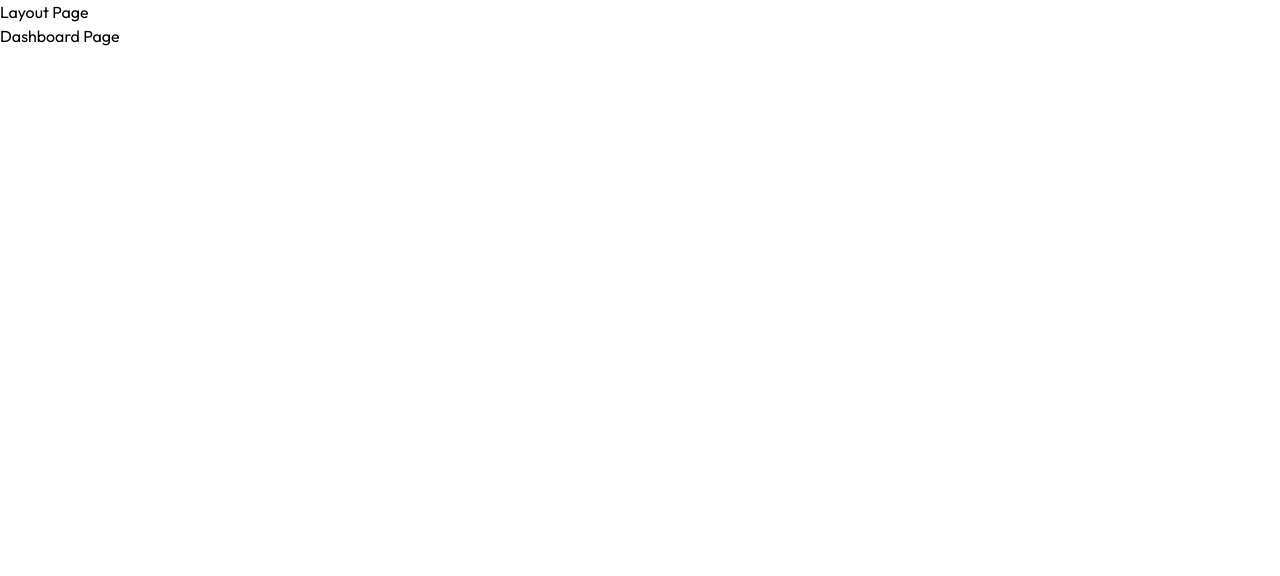
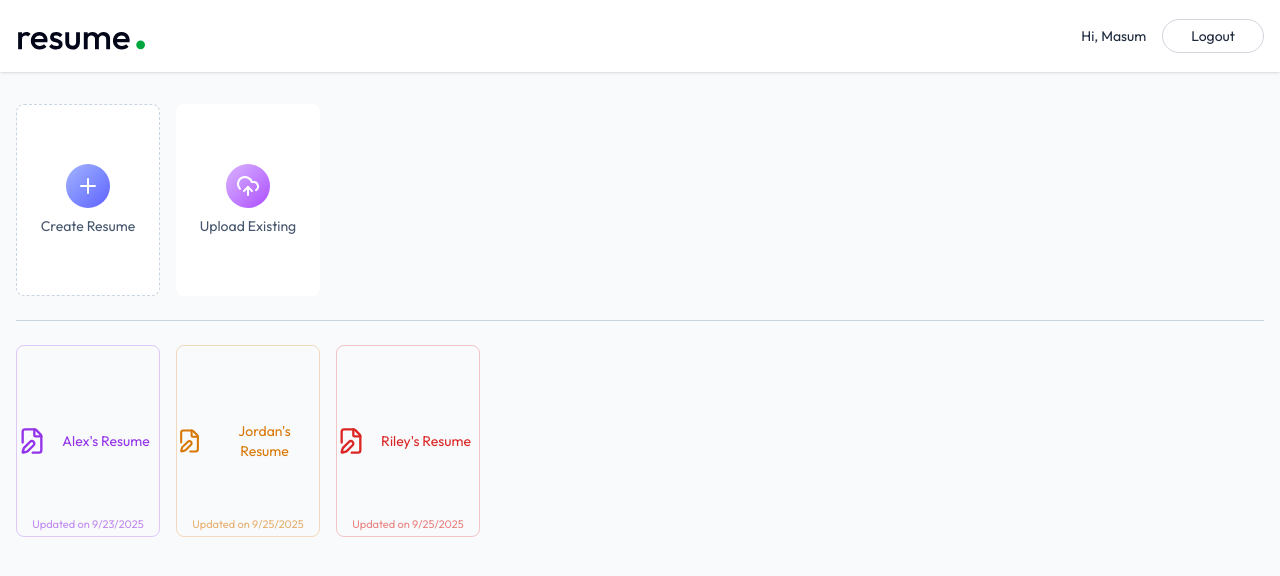
Before and after one commit to Masum0895/Ai_Resume_Builder, a React (Vite) app in the folder client/: page /app in a window 1280 px wide. Shown: the top 576 px of the page. Built offline with nearby package versions, Linux system fonts and the light colour scheme.

Commit message:
Dashboard Completed

```diff
--- /dev/null
+++ b/client/src/components/Navbar.jsx
@@ -0,0 +1,26 @@
+import React from 'react'
+import { Link, useNavigate } from 'react-router-dom'
+
+const Navbar = () => {
+    const user = {name: 'Masum'}
+    const navigate = useNavigate()
+
+    const logoutUser = ()=>{
+        navigate('/')
+    }
+  return (
+    <div className='shadow bg-white'>
+        <nav className='flex items-center justify-between max-w-7xl mx-auto px-4 py-3.5 text-slate-800 transition-all'>
+            <Link to='/'>
+                <img src="/logo.svg" alt="logo" className='h-11 w-auto'/>
+            </Link>
+            <div className='flex items-center gap-4 text-sm'>
+                <p className='max-sm:hidden'>Hi, {user?.name}</p>
+                <button onClick={logoutUser} className='bg-white hover:bg-slate-50 border border-gray-300 px-7 py-1.5 rounded-full active:scale-95 transition-all'>Logout</button>
+            </div>
+        </nav>
+    </div>
+  )
+}
+
+export default Navbar
--- a/client/src/index.css
+++ b/client/src/index.css
@@ -10,4 +10,10 @@
   button {
     @apply cursor-pointer;
   }
+  input:not([type="checkbox"]){
+    @apply outline-none focus:ring border border-gray-300 focus:ring-blue-500 focus:border-blue-500 rounded-lg;
+  }
+  textarea {
+    @apply outline-none focus:ring border border-gray-300 focus:ring-blue-500 focus:border-blue-500 rounded-lg;
+  }
 }
--- a/client/src/pages/Dashboard.jsx
+++ b/client/src/pages/Dashboard.jsx
@@ -1,9 +1,131 @@
-import React from 'react'
+import { FilePen, PencilIcon, PlusIcon, TrashIcon, UploadCloudIcon,UploadCloud, XIcon } from 'lucide-react'
+import React, { useEffect, useState } from 'react'
+import { dummyResumeData } from '../assets/assets'
+import { useNavigate } from 'react-router-dom'
 
 const Dashboard = () => {
+  const colors = ["#9333ea","#d97706","#dc2626","#0284c7","#16a34a"]
+  const [allResumes, setAllResumes] = useState([])
+  const [showCreateResume, setShowCreateResume] = useState(false)
+  const [showUploadResume, setShowUploadResume] = useState(false)
+  const [title, setTitle] = useState('')
+  const [resume, setResume] = useState(null)
+  const [editResumeId, setEditResumeId] = useState('')
+
+  const navigate = useNavigate()
+
+  const loadAllResumes = async () =>{
+    setAllResumes(dummyResumeData)
+  }
+
+  const createResume = async (event) =>{
+    event.preventDefault()
+    setShowCreateResume(false)
+    navigate(`/app/builder/res123`)
+  }
+
+  const uploadResume = async (event) =>{
+    event.preventDefault()
+    setShowUploadResume(false)
+    navigate(`/app/builder/res123`)
+  }
+  const editTitle = async (event) =>{
+    event.preventDefault()
+  }
+  const deleteResume = async (resumeId) =>{
+    const confirm = window.confirm('Are you sure you want to delete this resume?')
+    if(confirm){
+      setAllResumes(prev => prev.filter(resume._id !== resumeId))
+    }
+  }
+  useEffect(()=>{
+    loadAllResumes()
+  },[])
   return (
-    <div>
-      <h1>Dashboard Page</h1>
+    <div >
+      <div className='max-w-7xl mx-auto px-4 py-8'>
+        <p className='text-2xl font-medium mb-6 bg-gradient-to-r from-slate-600 to-slate-700 bg-clip-text text-transparent sm:hidden'>Wekcome, Masum</p>
+        <div className='flex gap-4'>
+          <button onClick={()=> setShowCreateResume(true)} className='w-full bg-white sm:max-w-36 h-48 flex flex-col items-center justify-center rounded-lg gap-2 text-slate-600 border border-dashed border-slate-300 group hover:border-indigo-500 hover:shadow-lg transition-all duration-300 cursor-pointer'>
+            <PlusIcon className='size-11 transition-all duration-300 p-2.5 bg-gradient-to-br from-indigo-300 to-indigo-500 text-white rounded-full'/>
+            <p className='text-sm group-hover:text-indigo-600 transition-all duration-300'>Create Resume</p>
+          </button>
+          <button onClick={()=> setShowUploadResume(true)} className='w-full bg-white sm:max-w-36 h-48 flex flex-col items-center justify-center rounded-lg gap-2 text-slate-600 border-dashed border-slate-300 group hover:border-purple-500 hover:shadow-lg transition-all duration-300 cursor-pointer'>
+            <UploadCloudIcon className='size-11 transition-all duration-300 p-2.5 bg-gradient-to-br from-purple-300 to-purple-500 text-white rounded-full'/>
+            <p className='text-sm group-hover:text-purple-600 transition-all duration-300'>Upload Existing</p>
+          </button>
+        </div>
+        <hr  className='border-slate-300 my-6 sm:w-[305px'/>
+        <div className='grid grid-cols-2 sm:flex flex-wrap gap-4'>
+          {allResumes.map((resume,index)=>{
+            const baseColor = colors[index % colors.length];
+            return (
+              <button key={index} onClick={()=>navigate(`/app/builder/${resume._id}`)} className='relative w-full sm:max-w-36 h-48 flex fex-col items-center justify-center rounded-lg gap-2 border group hover:shadow-lg transition-all duration-300 cursor-pointer' style={{background: `linear-gradient(135deg, ${baseColor}10),${baseColor}4 0)`, borderColor: baseColor + '40'}}>
+
+              <FilePen className='size-7 group-hover:scale-105 transition-all' style={{color:baseColor}}/>
+              <p className='text-sm group-hover:scale-105 transition-all px-2 text-center' style={{color:baseColor}}>{resume.title}</p>
+              <p className='absolute bottom-1 text-[11px] text-slate-400 group-hover:text-slate-500 transition-all duration-300 px-2 text-center'  style={{color:baseColor + '90'}}>
+                Updated on {new Date(resume.updatedAt).toLocaleDateString()}
+              </p>
+              <div onClick={e=> e.stopPropagation()} className='absolute top-1 right-1 group-hover:flex items-center hidden'>
+                <TrashIcon onClick={()=> deleteResume(resume._id)} className='size-7 p-1.5 hover:bg-white/50 rounded text-slate-700 transition-colors'/>
+                <PencilIcon onClick={()=> {setEditResumeId(resume._id); setTitle(resume.title)}} className='size-7 p-1.5 hover:bg-white/50 rounded text-slate-700 transition-colors'/>
+              </div>
+              </button>
+            )
+          })}
+        </div>
+
+        {showCreateResume && (
+          <form onSubmit={createResume} onClick={()=>setShowCreateResume(false)} className="fixed inset-0 bg-black/70 backdrop-blur bg-opacity-50 z-10 flex items-center justify-center">
+            <div onClick={e => e.stopPropagation()} className='relative bg-slate-50 border shadow-md rounded-lg w-full max-w-sm p-6'>
+              <h2 className='text-xl font-bold mb-4'>Create a Resume</h2>
+              <input onChange={(e)=>setTitle(e.target.value)} value={title} type='text' placeholder='Enter resume title' className='w-full px-4 py-2 mb-4 focus:border-green-600 ring-green-600' required />
+              <button className='w-full py-2 bg-green-600 text-white rounded hover:bg-green-700 transition-colors'>Create Resume</button>
+              <XIcon className='absolute top-4 right-4 text-slate-400 hover:text-slate-600 cursor-pointer transition-colors' onClick={()=>{setShowCreateResume(false); setTitle('')}} />
+            </div>
+          </form>
+        )}
+
+        {showUploadResume && (
+          <form onSubmit={uploadResume} onClick={()=>setShowUploadResume(false)} className="fixed inset-0 bg-black/70 backdrop-blur bg-opacity-50 z-10 flex items-center justify-center">
+            <div onClick={e => e.stopPropagation()} className='relative bg-slate-50 border shadow-md rounded-lg w-full max-w-sm p-6'>
+              <h2 className='text-xl font-bold mb-4'>Upload Resume</h2>
+              <input onChange={(e)=>setTitle(e.target.value)} value={title} type='text' placeholder='Enter resume title' className='w-full px-4 py-2 mb-4 focus:border-green-600 ring-green-600' required />
+              <div>
+                <label htmlFor="resume-input" className='block text-sm text-slate-700'>
+                  Select resume file
+                  <div className='flex flex-col items-center justify-center gap-2 border group text-slate-400 border-slate-400 border-dashed rounded-md p-4 py-10 my-4 hover:border-green-500 hover:text-green-700 cursor-pointer transotion-colors'>
+                    {resume ?(
+                      <p className='text-green-700'>{resume.name}</p>
+                    ):(
+                      <>
+                      <UploadCloud className='size-14 stroke-1'/>
+                      <p>Upload Resume</p>
+                      </>
+                    )}
+                  </div>
+                </label>
+                <input type="file" id='resume-input' accept='.pdf' hidden onChange={(e)=> setResume(e.target.files[0])}/>
+              </div>
+              <button className='w-full py-2 bg-green-600 text-white rounded hover:bg-green-700 transition-colors'>Upload Resume</button>
+              <XIcon className='absolute top-4 right-4 text-slate-400 hover:text-slate-600 cursor-pointer transition-colors' onClick={()=>{setShowUploadResume(false); setTitle('')}} />
+            </div>
+          </form>
+        )}
+
+        {editResumeId && (
+          <form onSubmit={editTitle} onClick={()=>setEditResumeId('')} className="fixed inset-0 bg-black/70 backdrop-blur bg-opacity-50 z-10 flex items-center justify-center">
+            <div onClick={e => e.stopPropagation()} className='relative bg-slate-50 border shadow-md rounded-lg w-full max-w-sm p-6'>
+              <h2 className='text-xl font-bold mb-4'>Edit Resume Title</h2>
+              <input onChange={(e)=>setTitle(e.target.value)} value={title} type='text' placeholder='Enter resume title' className='w-full px-4 py-2 mb-4 focus:border-green-600 ring-green-600' required />
+              <button className='w-full py-2 bg-green-600 text-white rounded hover:bg-green-700 transition-colors'>Update</button>
+              <XIcon className='absolute top-4 right-4 text-slate-400 hover:text-slate-600 cursor-pointer transition-colors' onClick={()=>{setEditResumeId(''); setTitle('')}} />
+            </div>
+          </form>
+        )}
+
+      </div>
     </div>
   )
 }
--- a/client/src/pages/Layout.jsx
+++ b/client/src/pages/Layout.jsx
@@ -1,11 +1,12 @@
 import React from 'react'
 import { Outlet } from 'react-router-dom'
+import Navbar from '../components/Navbar'
 
 const Layout = () => {
   return (
     <div>
-      <h1> Layout Page</h1>
-      <div>
+      <div className='min-h-screen bg-gray-50'>
+        <Navbar/>
         <Outlet />
       </div>
     </div>
```
